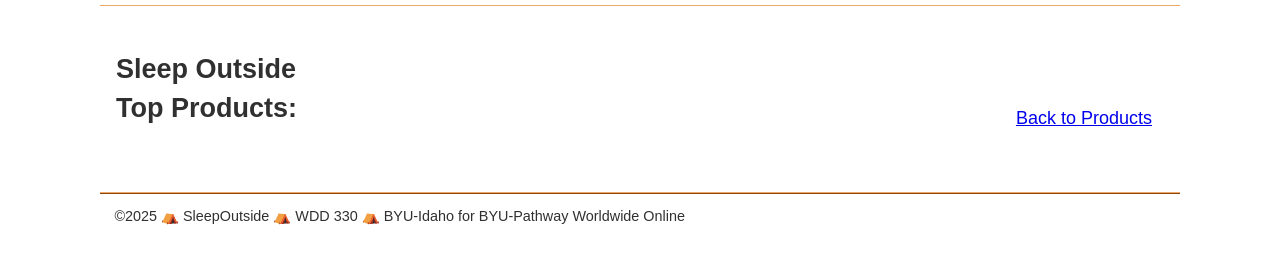
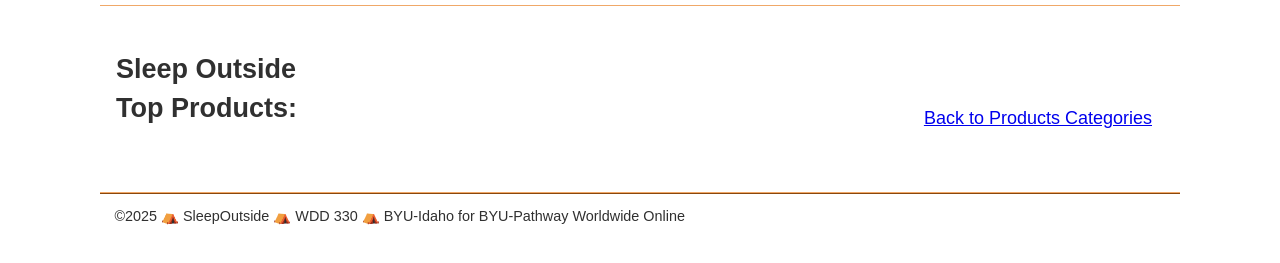
Before and after one commit to charlesisama/wdd330-team-one-, a website built with Vite: page src/product_listing/index.html in a window 1280 px wide. Shown: the part 71-334 px from the top of the page. Built offline with nearby package versions, Linux system fonts and the light colour scheme; no server answers; files whose address does not match are found by name.

Commit message:
Update back to products link text for clarity in product listing page

```diff
--- a/src/product_listing/index.html
+++ b/src/product_listing/index.html
@@ -16,7 +16,7 @@
         <div class="product-list__header">
           <h2>Top Products: <span class="title highlight"></span></h2>
           <a href="../index.html">
-            <p class="back-to-product categories">Back to Products</p>
+            <p class="back-to-product">Back to Products Categories</p>
           </a>
         </div>
         <ul class="product-list"></ul>
```
